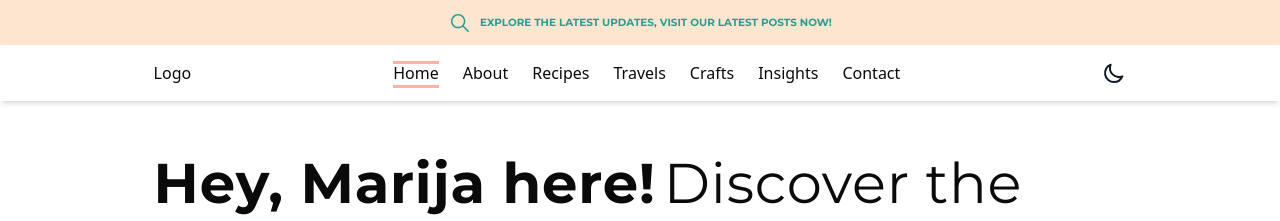
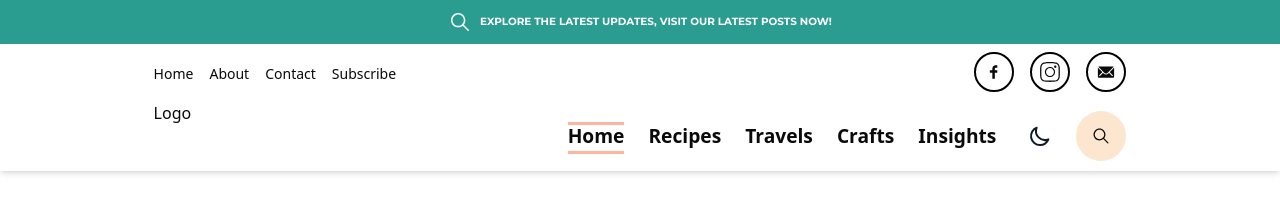
Before and after one commit to AmauriMarcos/perfect-mismatch, a Next.js app: page / in a window 1280 px wide. Shown: the top 221 px of the page. Built offline with nearby package versions, Linux system fonts and the light colour scheme.

Commit message:
Fixed mobile scrolbar

```diff
--- a/src/app/layout.tsx
+++ b/src/app/layout.tsx
@@ -9,7 +9,7 @@ import { Providers } from "./provider";
 const montserrat = Montserrat({
   subsets: ["latin"],
   variable: "--font-montserrat",
-  weight: ["400", "600", "700"],
+  weight: ["400", "600", "700", "800", "900"],
 });
 
 // Import Inter for body text
--- a/src/components/Footer/Footer.tsx
+++ b/src/components/Footer/Footer.tsx
@@ -2,8 +2,16 @@ import React from 'react'
 
 const Footer = () => {
   return (
-    <div className='h-[200px] w-full px-[6%] bg-[#313331]'>
-
+    <div className='min-h-[293px] w-full px-[6%] bg-[#313331]'>
+        <div>
+          Footer 1
+        </div>
+        <div>
+          Content
+        </div>
+        <div>
+          Bottom
+        </div>
     </div>
   )
 }
--- a/src/components/Hero/Hero.tsx
+++ b/src/components/Hero/Hero.tsx
@@ -6,7 +6,7 @@ const Hero = () => {
     <div className=' py-10 w-full'>
       <div className='leading-50 tracking-wider'>
         <span className='font-montserrat font-bold text-[3.5rem]'>Hey, Marija here!</span>
-        <span className='font-montserrat font-normal text-[3.5rem] ml-2'>Discover the family blog where we celebrate the chaos of family life</span>
+        <span className='font-montserrat font-normal text-[2rem] md:text-[3.5rem] ml-2'>Discover the family blog where we celebrate the chaos of family life</span>
       </div>
       <div className='flex w-[full] my-10 justify-around gap-8'>
         <div className='w-full h-full '>
--- a/src/components/MobileMenu/MobileMenu.tsx
+++ b/src/components/MobileMenu/MobileMenu.tsx
@@ -1,4 +1,4 @@
-import React, { useState } from "react";
+import React, { useState, useEffect } from "react";
 import Link from "next/link";
 import { usePathname } from "next/navigation";
 
@@ -20,8 +20,25 @@ const MobileMenu = () => {
     setMenuOpen(!menuOpen);
   };
 
+
+  useEffect(() => {
+    if (menuOpen) {
+      // Disable scrolling on the background
+      document.body.style.overflow = "hidden";
+    } else {
+      // Re-enable scrolling when menu is closed
+      document.body.style.overflow = "";
+    }
+
+    return () => {
+      // Cleanup to ensure scrolling is re-enabled on component unmount
+      document.body.style.overflow = "";
+    };
+  }, [menuOpen]);
+
+
   return (
-    <div className="md:hidden z-50">
+    <div className="md:hidden z-50 ">
       <div
         className="flex flex-col gap-[4.5px] cursor-pointer"
         onClick={toggleMenu}
@@ -42,8 +59,9 @@ const MobileMenu = () => {
           } origin-left ease-in-out duration-500`}
         />
       </div>
+        {/* shadow-[0 0 10px rgba(0,0,0,0.5)] */}
       {menuOpen && (
-        <div className="absolute top-[56px] z-50 right-0 bg-secondary w-full h-[calc(100vh-56px)] flex flex-col justify-between shadow-[0 0 10px rgba(0,0,0,0.5)]">
+        <div className="absolute top-[68px] z-50 left-0 bg-secondary w-full h-[100vh] flex flex-col justify-between shadow-[0 0 10px rgba(0,0,0,0.5)]">
           {/* Menu items */}
           <div className="flex flex-col gap-2 items-center justify-center flex-grow">
             {items.map((item) => (
--- a/src/components/Navbar/Navbar.tsx
+++ b/src/components/Navbar/Navbar.tsx
@@ -6,40 +6,80 @@ import ThemeSwitch from "../ThemeSwitcher";
 import Link from "next/link";
 import { usePathname } from "next/navigation";
 import MobileMenu from "../MobileMenu/MobileMenu";
+import { TiSocialFacebook as IconFacebook } from "react-icons/ti";
+import { SlSocialInstagram as IconInstagram} from "react-icons/sl";
+import { IoIosMail as IconEmail } from "react-icons/io";
 
 const Navbar = () => {
   const [isChecked, setIsChecked] = useState(false);
   const pathname = usePathname();
 
   const items = [
-    { id: 1, name: 'Home', path: '/' },
-    { id: 2, name: 'About', path: '/about' },
-    { id: 3, name: 'Recipes', path: '/recipes' },
-    { id: 4, name: 'Travels', path: '/travels' },
-    { id: 5, name: 'Crafts', path: '/crafts' },
-    { id: 6, name: 'Insights', path: '/insights' },
-    { id: 7, name: 'Contact', path: '/contact' },
+    { id: 1, name: "Home", path: "/" },
+    { id: 3, name: "Recipes", path: "/recipes" },
+    { id: 4, name: "Travels", path: "/travels" },
+    { id: 5, name: "Crafts", path: "/crafts" },
+    { id: 6, name: "Insights", path: "/insights" },
+  ];
+
+  const topLinks = [
+    { id: 1, name: "Home", path: "/" },
+    { id: 2, name: "About", path: "/about" },
+    { id: 3, name: "Contact", path: "/contact" },
+    { id: 4, name: "Subscribe", path: "/subscribe" },
   ];
 
   return (
-    <div className="w-full flex flex-col">
-      <div className="hidden md:flex w-full items-center justify-center py-[10px] px-[15px] gap-2 h-[45px] bg-tertiary group">
-        <IconSearch className="h-4 w-4 md:h-6 md:w-6 fill-[#313331] cursor-pointer group-hover:fill-secondary" />
-        <h4 className="font-montserrat text-[.525rem] md:text-[.65rem] uppercase  font-bold text-[#313331] cursor-pointer group-hover:text-secondary">
+    <div className="w-full flex flex-col relative">
+      <div className="hidden md:flex w-full items-center justify-center py-[10px] px-[15px] gap-2 h-[45px] bg-tertiaryAccent hover:bg-secondary group cursor-pointer">
+        <IconSearch className="h-4 w-4 md:h-6 md:w-6 fill-background cursor-pointer group-hover:fill-background" />
+        <h4 className="font-montserrat text-[.525rem] md:text-[.65rem] uppercase  font-bold text-background cursor-pointer group-hover:text-background">
           Explore the latest updates, visit our latest posts now!
         </h4>
       </div>
 
-      <div className="w-full px-[6%] md:px-[12%] 2xl:px-[14%] h-[56px] bg-background flex justify-between items-center shadow-md">
+      <div className="w-full px-[6%] md:px-[12%] 2xl:px-[14%] h-full bg-background flex flex-col justify-between items-center shadow-md ">
+        <div className=" hidden md:flex justify-between h-[56px] w-full py-[1.2rem]" >
+          <ul className="hidden md:flex gap-4 transition-all duration-[350ms] ease-in-out ">
+            {topLinks.map((item) => (
+              <li key={item.id} className="">
+                <Link
+                  href={item.path}
+                  className={`block transition-all duration-[350ms] ease-in-out text-[.875rem] ${
+                    item.path === pathname
+                      ? "text-foreground"
+                      : "hover:text-foreground"
+                  }`}
+                >
+                  {item.name}
+
+                </Link>
+              </li>
+            ))}
+          </ul>
+          <div className="flex gap-4 items-center">
+            <div className="h-[40px] w-[40px] rounded-full border-2 border-solid border-[#000] flex items-center justify-center group cursor-pointer">
+              <IconFacebook className="h-[20px] w-[20px] group-hover:rotate-12 transition-all duration-[350ms] ease-in-out"/>
+            </div>
+            <div className="h-[40px] w-[40px] rounded-full border-2 border-solid border-[#000] flex items-center justify-center group cursor-pointer">
+              <IconInstagram className="h-[20px] w-[20px] group-hover:rotate-12 transition-all duration-[350ms] ease-in-out"/>
+            </div>
+            <div className="h-[40px] w-[40px] rounded-full border-2 border-solid border-[#000] flex items-center justify-center group cursor-pointer">
+              <IconEmail className="h-[20px] w-[20px] group-hover:rotate-12 transition-all duration-[350ms] ease-in-out"/>
+            </div>
+          </div>
+        </div>
+        <div className="flex justify-between w-full h-[70px] gap-8  ">
           <div>
             <h3>Logo</h3>
           </div>
-        <ul className="hidden md:flex relative gap-6 grow m-auto justify-center transition-all duration-[350ms] ease-in-out">
+          <ul className="hidden md:flex relative gap-6 grow m-auto justify-end transition-all duration-[350ms] ease-in-out">
+            <div></div>
             {items.map((item) => (
               <li key={item.id} className="relative">
                 <Link
                   href={item.path}
-              className={`relative block transition-all duration-[350ms] ease-in-out ${
+                  className={`relative block transition-all duration-[350ms] ease-in-out font-black text-[1.2rem] ${
                     item.path === pathname
                       ? "text-foreground"
                       : "hover:text-foreground"
@@ -48,17 +88,22 @@ const Navbar = () => {
                   {item.name}
                   <span
                     className={`absolute inset-0 top-[.2rem] bottom-[-.2rem] left-0 right-0 border-t-[3px] border-b-[3px] border-[#FFB4A0] transition-all duration-[350ms] ease-in-out opacity-0 ${
-                  item.path === pathname ? "opacity-100 top-[0] bottom-[-.2rem]" : ""
+                      item.path === pathname
+                        ? "opacity-100 top-[0] bottom-[-.2rem]"
+                        : ""
                     } hover:opacity-100 hover:top-[0] hover:bottom-[-.2rem]`}
                   ></span>
                 </Link>
               </li>
-
             ))}
           </ul>
           <div className="flex gap-6 items-center">
             <ThemeSwitch />
-          <MobileMenu/>
+            <div className="h-[50px] w-[50px] hover:bg-tertiaryAccent bg-tertiary rounded-full border-solid border-[#000] flex items-center justify-center group cursor-pointer">
+              <IconSearch className="h-[20px] w-[20px] group-hover:rotate-12 transition-all duration-[350ms] ease-in-out"/>
+            </div>
+            <MobileMenu />
+          </div>
         </div>
       </div>
     </div>
```
Lines whose indentation alone changed are shown as unchanged.
